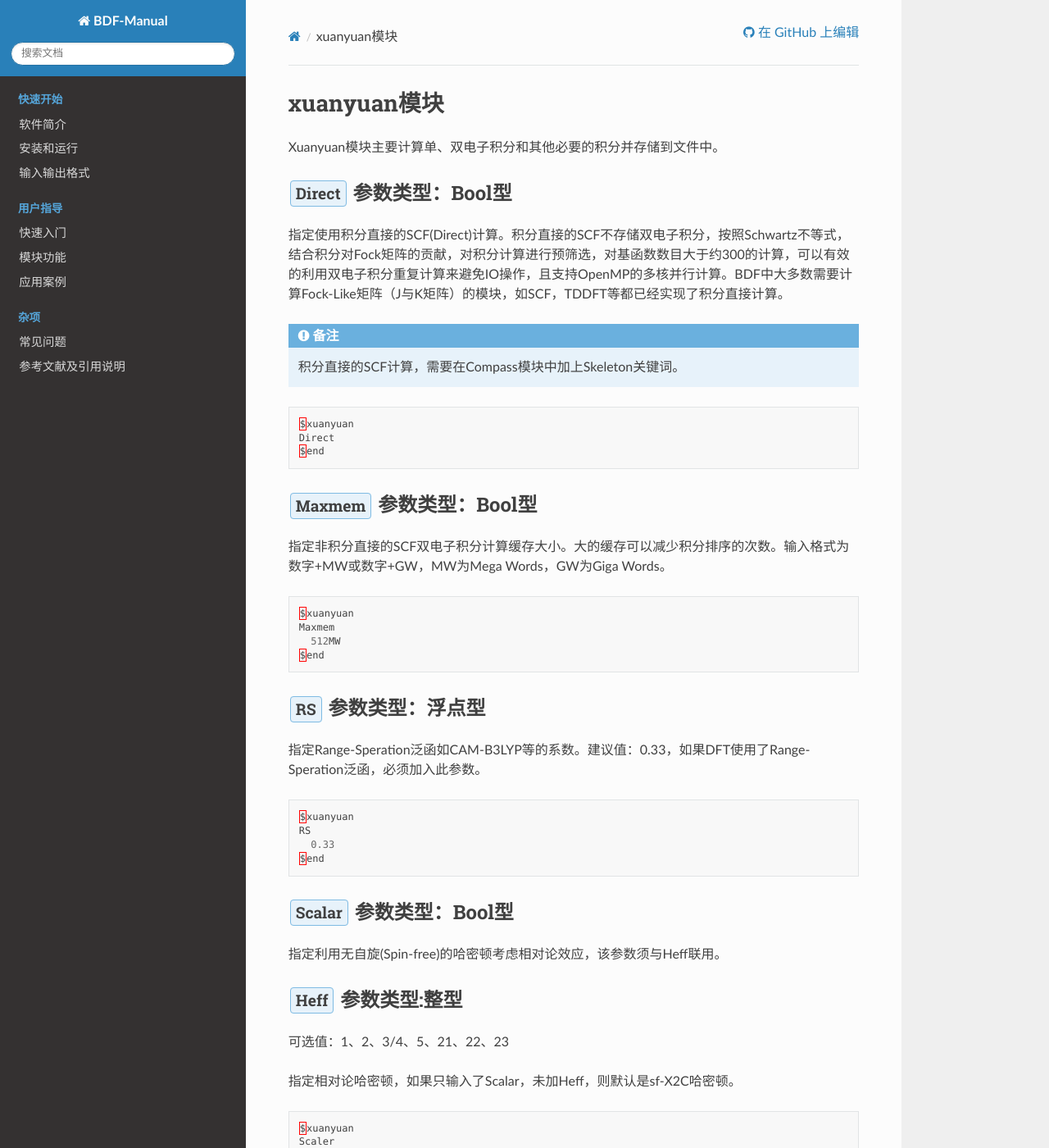
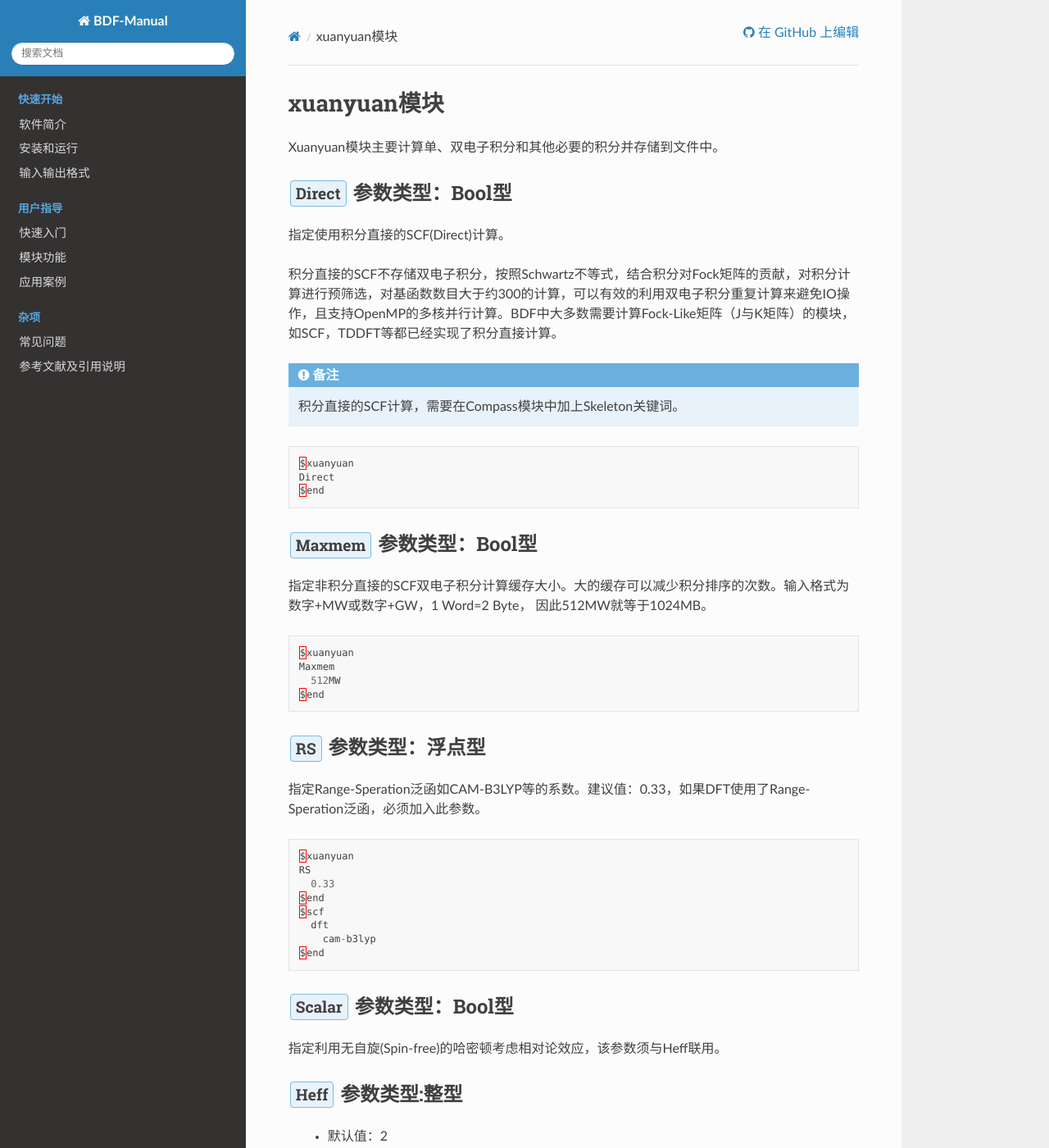
Before and after one commit to BDF-manual-maintenance/BDF-Manual, a Sphinx documentation site: the page built from source/module/xuanyuan.rst, in a window 1280 px wide and 1400 px high. Shown: the whole window at 82% size. Built offline with Sphinx 7.4.7 and the Read the Docs theme 2.0.0, drawn with Linux system fonts in a browser that asks for light colours; pages that are not in the unit, such as notebooks, are missing from menus; some of the changed text lies outside the part shown.

Commit message:
Update xuanyuan.rst

```diff
--- a/source/module/xuanyuan.rst
+++ b/source/module/xuanyuan.rst
@@ -4,7 +4,9 @@ Xuanyuan模块主要计算单、双电子积分和其他必要的积分并存储
 
 :guilabel:`Direct` 参数类型：Bool型
 --------------------------------------
-指定使用积分直接的SCF(Direct)计算。积分直接的SCF不存储双电子积分，按照Schwartz不等式，结合积分对Fock矩阵的贡献，对积分计算进行预筛选，对基函数数目大于约300的计算，可以有效的利用双电子积分重复计算来避免IO操作，且支持OpenMP的多核并行计算。BDF中大多数需要计算Fock-Like矩阵（J与K矩阵）的模块，如SCF，TDDFT等都已经实现了积分直接计算。
+指定使用积分直接的SCF(Direct)计算。
+
+积分直接的SCF不存储双电子积分，按照Schwartz不等式，结合积分对Fock矩阵的贡献，对积分计算进行预筛选，对基函数数目大于约300的计算，可以有效的利用双电子积分重复计算来避免IO操作，且支持OpenMP的多核并行计算。BDF中大多数需要计算Fock-Like矩阵（J与K矩阵）的模块，如SCF，TDDFT等都已经实现了积分直接计算。
 
 .. note::
 
@@ -18,7 +20,7 @@ Xuanyuan模块主要计算单、双电子积分和其他必要的积分并存储
 
 :guilabel:`Maxmem` 参数类型：Bool型
 --------------------------------------
-指定非积分直接的SCF双电子积分计算缓存大小。大的缓存可以减少积分排序的次数。输入格式为数字+MW或数字+GW，MW为Mega Words，GW为Giga Words。
+指定非积分直接的SCF双电子积分计算缓存大小。大的缓存可以减少积分排序的次数。输入格式为数字+MW或数字+GW，1 Word=2 Byte， 因此512MW就等于1024MB。
 
 .. code-block:: python
 
@@ -37,6 +39,10 @@ Xuanyuan模块主要计算单、双电子积分和其他必要的积分并存储
      RS
        0.33
      $end
+     $scf
+       dft
+         cam-b3lyp
+     $end
 
 :guilabel:`Scalar` 参数类型：Bool型
 --------------------------------------------
@@ -44,7 +50,8 @@ Xuanyuan模块主要计算单、双电子积分和其他必要的积分并存储
 
 :guilabel:`Heff` 参数类型:整型
 -------------------------------------------------
-可选值：1、2、3/4、5、21、22、23
+ * 默认值：2
+ * 可选值：1、2、3/4、5、21、22、23
 
 指定相对论哈密顿，如果只输入了Scalar，未加Heff，则默认是sf-X2C哈密顿。
 
@@ -66,17 +73,24 @@ Xuanyuan模块主要计算单、双电子积分和其他必要的积分并存储
 
 指定SOC积分类型。
 
+.. code-block:: python
+
+     $xuanyuan
+     Soint
+     Hsoc
+       1
+     $end
+
 :guilabel:`Nuclear&Inuc` 参数类型：Bool型&整数
 ---------------------------------------------------
-默认值：0
-
-可选值：0、1
+ * 默认值：0
+ * 可选值：0、1
 
 指定原子核电荷分布模型。0为点电荷模型；1为高斯电荷模型。
 
 :guilabel:`Cholesky` 参数类型:字符串+浮点数
 ----------------------------------------------------
-可选值：S-CD/1c-CD
+可选值：S-CD、1c-CD
 
 指定对双电子积分做Cholesky分解，设置Cholesky分解的方法及阈值。
 
@@ -84,5 +98,5 @@ Xuanyuan模块主要计算单、双电子积分和其他必要的积分并存储
 
      $xuanyuan
      Cholesky
-     S-CD 1.D-5
+       S-CD 1.D-5
      $end
```
